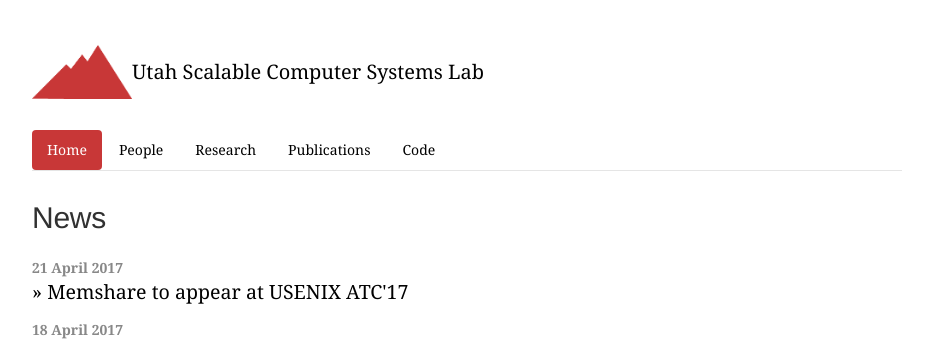
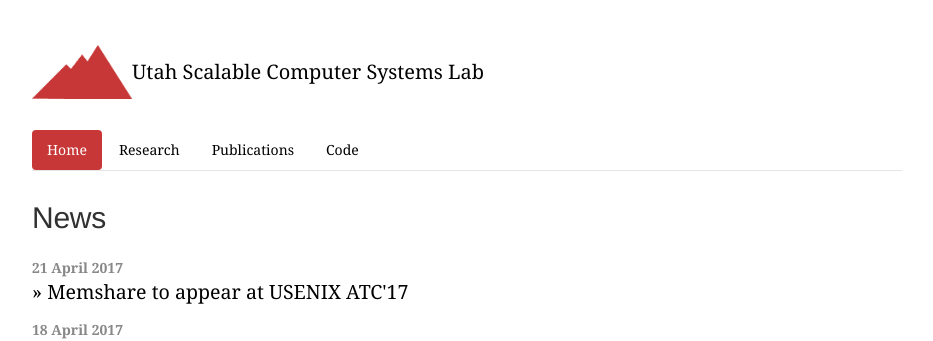
Before and after one commit to utah-scs/utah-scs.github.io, a Jekyll site: the page built from index.html, in a window 1280 px wide. Shown: the top 341 px of the page, without its empty margins (173-1106 px from the left). Built offline with Jekyll 4.4.1, drawn with Linux system fonts in a browser that asks for light colours.

Commit message:
Killing people.html for now

```diff
--- a/_config.yml
+++ b/_config.yml
@@ -30,8 +30,6 @@ base: ''
 navigation:
     - title: Home
       link: /
-    - title: People
-      link: /people.html
     - title: Research
       link: /research/
     - title: Publications
```
